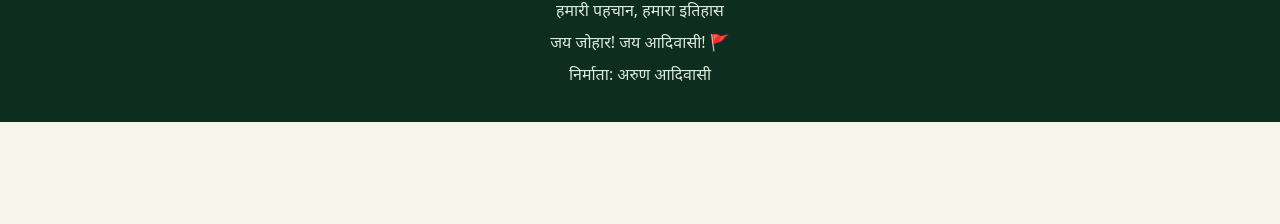
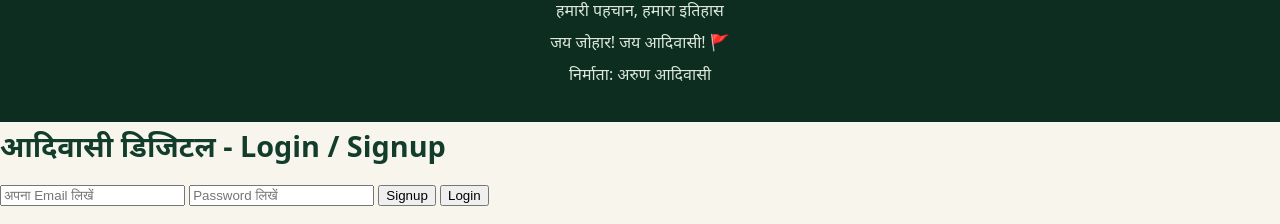
Before and after one commit to arunadiwasimp33gmailcom-oss/adivasi-digital, a plain HTML site: page index.html in a window 1280 px wide. Shown: the part 2356-2580 px from the top of the page. Before the commit the page ends 2478 px from the top, so only its background shows below. Drawn offline with nearby package versions, Linux system fonts and the light colour scheme.

Commit message:
Update index.html

```diff
--- a/index.html
+++ b/index.html
@@ -114,5 +114,62 @@ search.addEventListener('input',()=>{
  noResults.hidden=shown!==0;
 });
 </script>
+
+<section id="auth-section">
+  <h2>आदिवासी डिजिटल - Login / Signup</h2>
+
+  <input id="email" type="email"
+    placeholder="अपना Email लिखें">
+
+  <input id="password" type="password"
+    placeholder="Password लिखें">
+
+  <button onclick="signUp()">Signup</button>
+  <button onclick="logIn()">Login</button>
+
+  <p id="auth-message"></p>
+</section>
+
+<script src="https://cdn.jsdelivr.net/npm/@supabase/supabase-js@2"></script>
+
+<script>
+const SUPABASE_URL =https://oyuaufqrkweyxwcaeqop.supabase.co
+  "https://oyuaufqrkweyxwcaeqop.supabase.co";
+
+const SUPABASE_KEY =sb_publishable_BJ-op-kvCcGesjxU2nG4uw_cM3ak7Mn
+  "अपनी नई sb_publishable_ वाली Key डालें";
+
+const supabaseClient = window.supabase.createClient(
+  SUPABASE_URL,
+  SUPABASE_KEY
+);
+
+async function signUp() {
+  const email = document.getElementById("email").value;
+  const password = document.getElementById("password").value;
+
+  const { error } = await supabaseClient.auth.signUp({
+    email,
+    password
+  });
+
+  document.getElementById("auth-message").textContent =
+    error ? error.message : "Signup सफल! Email चेक करें।";
+}
+
+async function logIn() {
+  const email = document.getElementById("email").value;
+  const password = document.getElementById("password").value;
+
+  const { error } = await supabaseClient.auth.signInWithPassword({
+    email,
+    password
+  });
+
+  document.getElementById("auth-message").textContent =
+    error ? error.message : "Login सफल!";
+}
+</script>
+
 </body>
 </html>
```
